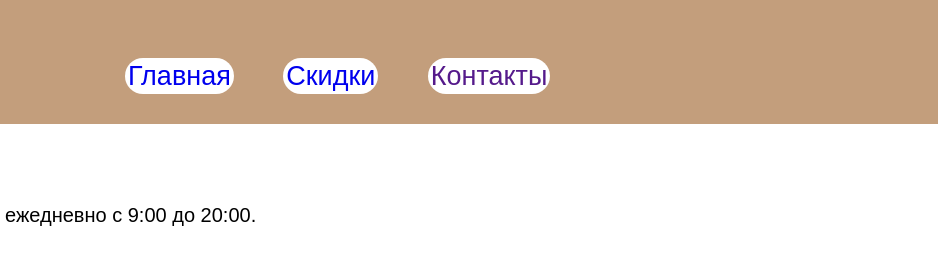
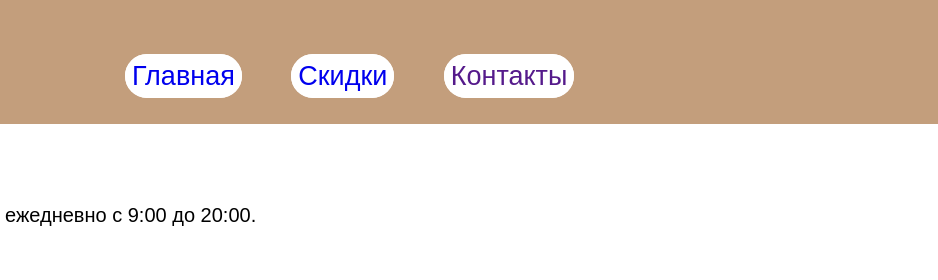
Before and after one commit to KAPACb0951/page2., a plain HTML site: page index.html in a window 1280 px wide. Shown: the top 280 px of the page, 342-1280 px from the left. Drawn offline with Linux system fonts and the light colour scheme.

Commit message:
Update style.css

```diff
--- a/CSS/style.css
+++ b/CSS/style.css
@@ -15,11 +15,11 @@ body{
 
 }
 header a{
-    border: 0px solid;
+    border: 7px solid #FFFFFF;
     border-radius: 30px;
     text-decoration: none;
     background-color: #FFFFFF;
-    padding: 3px;
+    padding: 0px;
     font-size: 27px;
     margin-right: 45px;
     margin-bottom: 20px;
```
